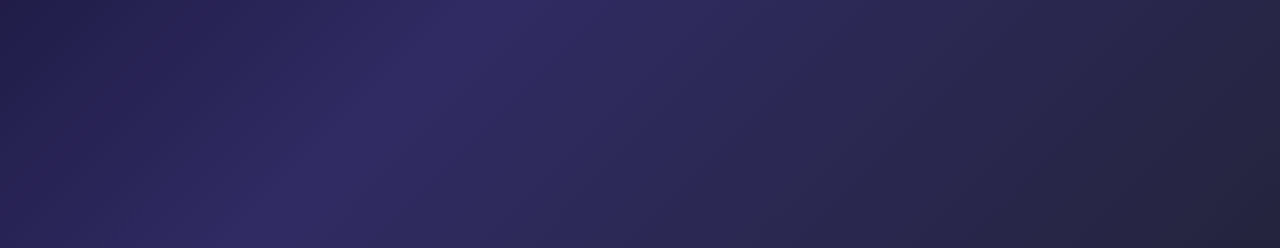
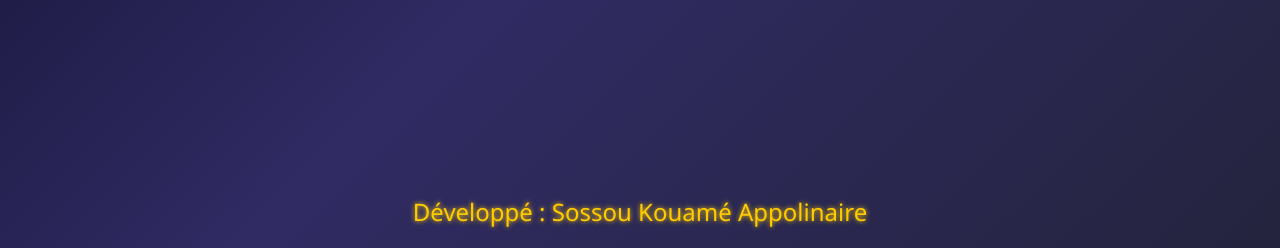
Before and after one commit to appolinair2355/-cole-, a Python web app: template templates/notes.html in a window 1280 px wide. Shown: the part 552-800 px from the top of the page. Run offline with Jinja, Linux system fonts and the light colour scheme; the template is opened without the code that fills it, so the values that code supplies are empty.

Commit message:
Update base.html

```diff
--- a/templates/base.html
+++ b/templates/base.html
@@ -17,6 +17,9 @@
         {% endwith %}
         {% block content %}{% endblock %}
     </div>
+    <div class="signature">
+        <span class="animate-signature">Développé : Sossou Kouamé Appolinaire</span>
+    </div>
     <script src="{{ url_for('static', filename='js/script.js') }}"></script>
 </body>
 </html>
```
